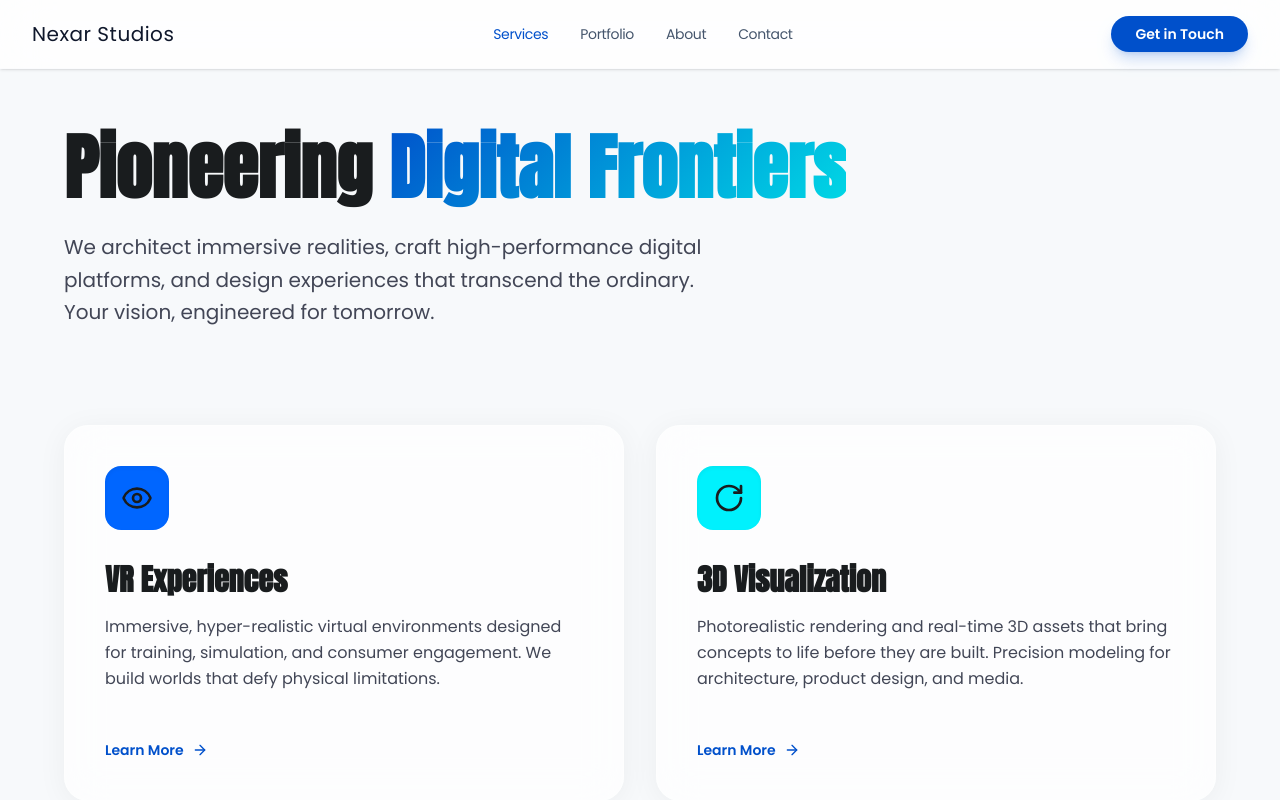
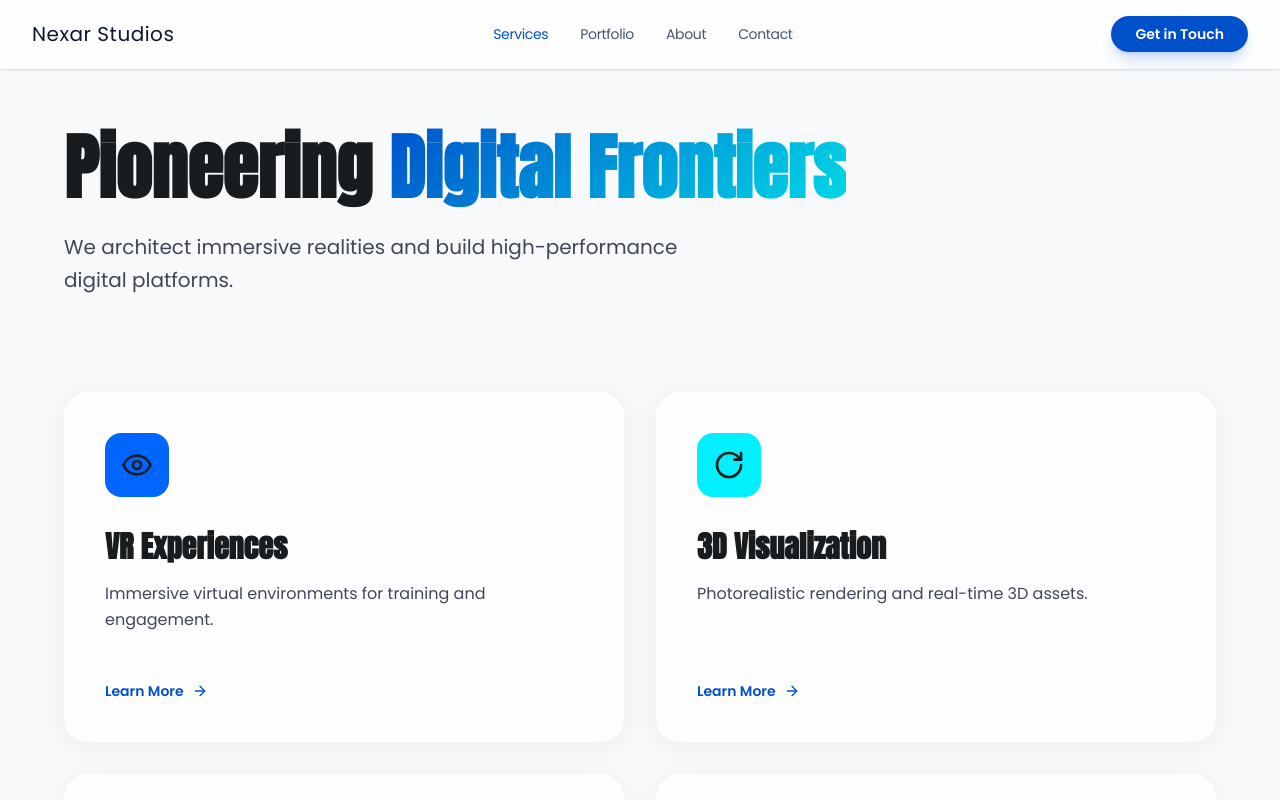
Before and after one commit to nexarstudiosinfo/NEXARSTUDIOS, a React (Vite) app: page / in a window 1280 px wide. Both pictures are taken after a click on the button "Services". Shown: the top 800 px of the page. Built offline with nearby package versions, Linux system fonts and the light colour scheme.

Commit message:
Update Services.tsx

```diff
--- a/src/pages/Services.tsx
+++ b/src/pages/Services.tsx
@@ -4,25 +4,25 @@ import { Eye, RotateCw, Braces, Brush, ArrowRight } from 'lucide-react';
 const services = [
   {
     title: 'VR Experiences',
-    description: 'Immersive, hyper-realistic virtual environments designed for training, simulation, and consumer engagement. We build worlds that defy physical limitations.',
+    description: 'Immersive virtual environments for training and engagement.',
     icon: Eye,
     color: 'bg-primary-container',
   },
   {
     title: '3D Visualization',
-    description: 'Photorealistic rendering and real-time 3D assets that bring concepts to life before they are built. Precision modeling for architecture, product design, and media.',
+    description: 'Photorealistic rendering and real-time 3D assets.',
     icon: RotateCw,
     color: 'bg-secondary-container',
   },
   {
     title: 'Web & App Development',
-    description: 'High-performance, scalable digital platforms engineered with modern tech stacks. We deliver seamless user experiences across all devices and form factors.',
+    description: 'High-performance scalable digital platforms.',
     icon: Braces,
     color: 'bg-tertiary-container',
   },
   {
     title: 'Creative Design',
-    description: 'Strategic UI/UX design, brand identity, and visual storytelling. We craft interfaces that are not only beautiful but intuitively drive user behavior.',
+    description: 'Strategic UI/UX design and brand identity.',
     icon: Brush,
     color: 'bg-surface-variant',
   },
@@ -31,45 +31,55 @@ const services = [
 export default function Services() {
   return (
     <div className="pt-32 pb-32 px-16 max-w-[1440px] mx-auto">
+
       <motion.div
         initial={{ opacity: 0, y: 20 }}
         whileInView={{ opacity: 1, y: 0 }}
         viewport={{ once: true }}
         className="max-w-4xl mb-24"
       >
-        <h1 className="font-headline text-[72px] leading-[1.1] font-bold text-on-background mb-6">
+        <h1 className="text-[72px] leading-[1.1] font-bold text-on-surface mb-6">
           Pioneering <span className="text-gradient">Digital Frontiers</span>
         </h1>
-        <p className="font-sans text-xl text-on-surface-variant max-w-2xl leading-relaxed">
-          We architect immersive realities, craft high-performance digital platforms, and design experiences that transcend the ordinary. Your vision, engineered for tomorrow.
+
+        <p className="text-xl text-on-surface-variant max-w-2xl leading-relaxed">
+          We architect immersive realities and build high-performance digital platforms.
         </p>
       </motion.div>
 
       <div className="grid grid-cols-1 md:grid-cols-2 gap-8">
         {services.map((service, index) => (
+
           <motion.div
             key={service.title}
             initial={{ opacity: 0, scale: 0.95 }}
             whileInView={{ opacity: 1, scale: 1 }}
             viewport={{ once: true }}
             transition={{ delay: index * 0.1 }}
-            className="glass-panel group rounded-3xl p-10 flex flex-col items-start hover:shadow-2xl hover:-translate-y-1 transition-all duration-500"
+            className="glass-panel group rounded-3xl p-10 flex flex-col hover:shadow-2xl hover:-translate-y-1 transition-all duration-500"
           >
-            <div className={`w-16 h-16 rounded-2xl ${service.color} flex items-center justify-center mb-8 shadow-inner`}>
-              <service.icon size={32} className="text-on-surface" />
+
+            <div className={`w-16 h-16 rounded-2xl ${service.color} flex items-center justify-center mb-8`}>
+              <service.icon size={32} />
             </div>
-            <h3 className="font-headline text-3xl font-bold text-on-background mb-4">
+
+            <h3 className="text-3xl font-bold text-on-surface mb-4">
               {service.title}
             </h3>
-            <p className="font-sans text-on-surface-variant leading-relaxed mb-12 flex-grow">
+
+            <p className="text-on-surface-variant leading-relaxed mb-12 flex-grow">
               {service.description}
             </p>
-            <button className="font-sans text-sm font-bold text-primary flex items-center gap-2 group-hover:gap-3 transition-all cursor-pointer">
+
+            <button className="text-sm font-bold text-primary flex items-center gap-2">
               Learn More <ArrowRight size={16} />
             </button>
+
           </motion.div>
+
         ))}
       </div>
+
     </div>
   );
 }
```
